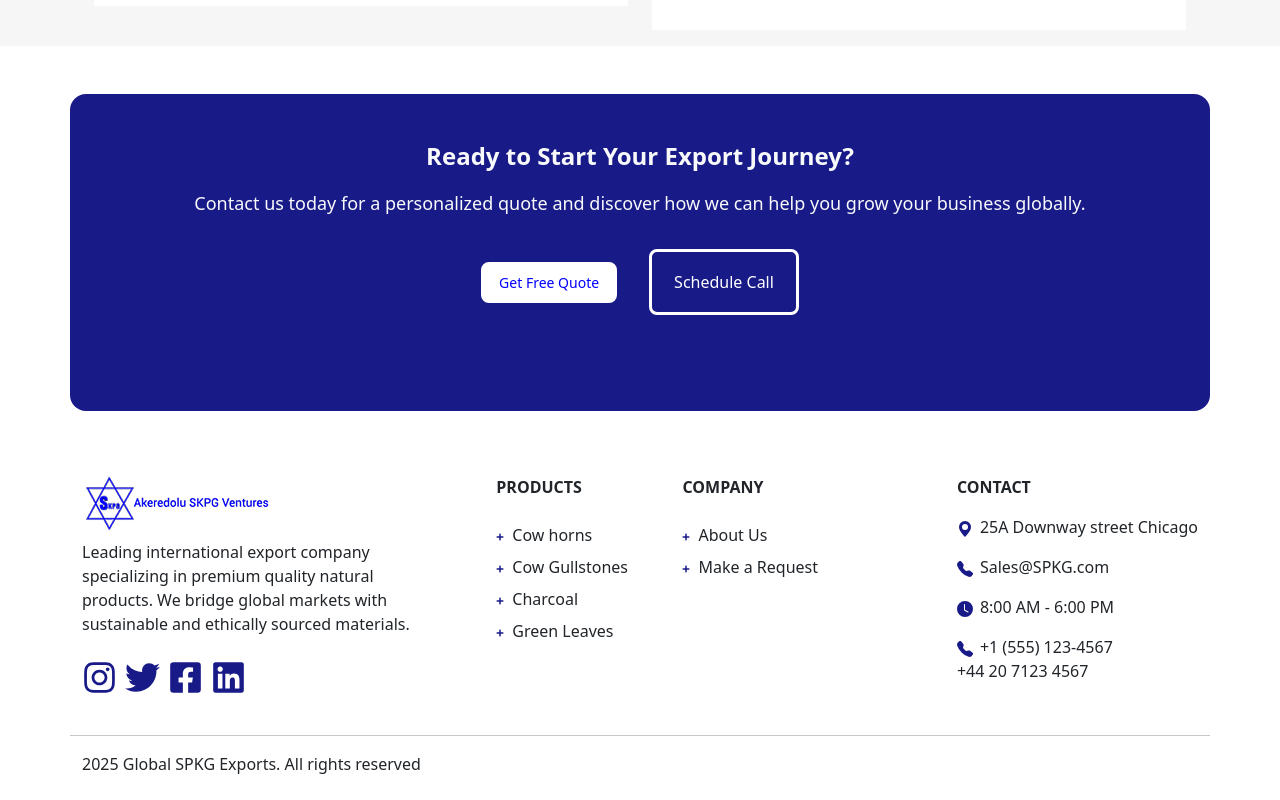
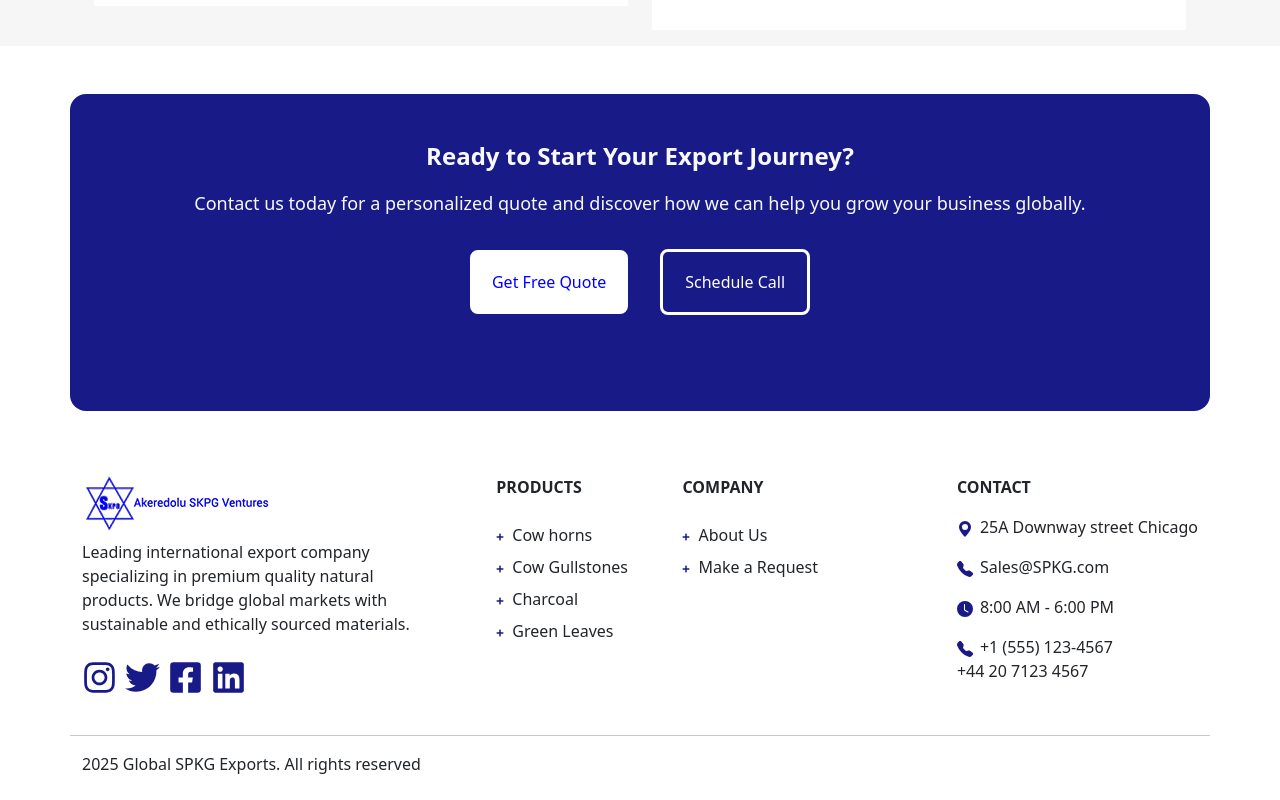
Before and after one commit to Ahmaddu-w/skpg-ventures, a React (Create React App) app: page /about in a window 1280 px wide. Shown: the part 3398-4198 px from the top of the page. Built offline with nearby package versions, Linux system fonts and the light colour scheme.

Commit message:
made the request comp btn aligned. aligned the product page.

```diff
--- a/src/App.css
+++ b/src/App.css
@@ -1,5 +1,20 @@
 Nav {
   font-weight: 500;
+}
+
+.butt {
+  background-color: white;
+  border: 2px solid white;
+  fontsize: 14;
+  padding: 18px 20px;
+  color: blue;
+  border-radius: 8px;
+}
+
+.butt:hover {
+  background-color: #F5F5F5;
+  color: #181A88;
+  transition: 0.1s;
 }
 
 .my-button {
@@ -19,7 +34,7 @@ Nav {
 .my-buttonn {
   transition: 0.3s;
   background-color: #181a88;
-  padding: 18px 22px;
+  padding: 18px 20px;
   border-radius: 8px;
   border: none;
   color: white;
--- a/src/Components.jsx/ChooseUs.jsx
+++ b/src/Components.jsx/ChooseUs.jsx
@@ -57,10 +57,9 @@ const ChooseUs = () => {
   return (
     <>
       <div style={{ backgroundColor: "#D9D9D93D" }}>
-
         <Container
           style={{ backgroundColor: "#F6F6F6" }}
-        className="pt-5 mt-5 mb-5 pb-5"
+          className="py-5 mt-5 mb-5 "
         >
           <Row className="text-center mb-5">
             <h1 style={{ fontSize: 40, fontWeight: 700 }}>Why Choose Us?</h1>
@@ -74,7 +73,11 @@ const ChooseUs = () => {
               <Col md={4} key={cad.id}>
                 <Card className="p-4 cards mb-3">
                   <div className="ms-3">
-                  <img src={cad.img} alt="global logo" className="img-fluid" />
+                    <img
+                      src={cad.img}
+                      alt="global logo"
+                      className="img-fluid"
+                    />
                   </div>
                   <Card.Body>
                     <Card.Title>{cad.text}</Card.Title>
--- a/src/Components.jsx/Journey.jsx
+++ b/src/Components.jsx/Journey.jsx
@@ -1,6 +1,5 @@
 import React from "react";
 import { Button, Container, Row, Stack } from "react-bootstrap";
-import { Link } from "react-router-dom";
 
 const Journey = () => {
   const styl = {
@@ -11,9 +10,7 @@ const Journey = () => {
       fontSize: 14,
     },
     butt: {
-      color: "white",
-      border: "2px solid white",
-      fontSize: 14,
+
     },
   };
   return (
@@ -36,14 +33,10 @@ const Journey = () => {
             gap={2}
             style={{ width: "fit-content" }}
           >
-            <Button size="lg" style={styl.but}>
+            <button size="lg" className="butt">
               Get Free Quote
-            </Button>
-            <button
-              size="lg"
-              className="ms-4 my-buttonnn"
-              // style={styl.butt}
-            >
+            </button>
+            <button size="lg" className="ms-4 my-buttonnn">
               Schedule Call
             </button>
           </Stack>
--- a/src/pages/home/RequestSec.jsx
+++ b/src/pages/home/RequestSec.jsx
@@ -1,6 +1,5 @@
 import React, { useState } from "react";
 import { Col, Container, Row, Form } from "react-bootstrap";
-
 import skull from "../../images/skull.png";
 import Buttons from "../../Components.jsx/Buttons";
 
@@ -118,8 +117,10 @@ const Request = () => {
                 <Form.Label className="mb-4">
                   {messageCharCount}/{MAX_CHARACTERS} characters
                 </Form.Label>
+                  <div className="text-center">
 
                 <Buttons text="Send Message" type="submit" />
+                  </div>
               </Row>
             </Form>
           </Col>
--- a/src/pages/product/ProductSec1.jsx
+++ b/src/pages/product/ProductSec1.jsx
@@ -60,7 +60,7 @@ const ProductSec1 = () => {
               </div>
             </Col>
           </Row>
-          <Row className="mt-5  p-0 p-sm-5 p-md-0">
+          <Row className="py-5 ">
             <Col className="mb-5 mb-lg-0">
               <div>
                 <h4>Cow Gallstones</h4>
@@ -100,7 +100,7 @@ const ProductSec1 = () => {
               <img src={gall} alt="brown horn" className="img-fluid" />
             </Col>
           </Row>
-          <Row className="mt-5 p-5">
+          <Row className=" py-5">
             <Col sm={12} md={6}>
               <img src={hornss} alt="brown horn" className="img-fluid" />
             </Col>
@@ -141,7 +141,7 @@ const ProductSec1 = () => {
             </Col>
           </Row>
 
-          <Row className="mt-5 pt-5">
+          <Row className=" py-5">
             <Col>
               <div>
                 <h4>Premium Charcoal</h4>
@@ -181,7 +181,7 @@ const ProductSec1 = () => {
               <img src={charcoal} alt="brown horn" className="img-fluid" />
             </Col>
           </Row>
-          <Row className="mt-5 pt-5">
+          <Row className=" py-5">
             <Col sm={12} md={6}>
               <img src={leaves} alt="green leaves" className="img-fluid" />
             </Col>
```
Lines whose indentation alone changed are shown as unchanged.
